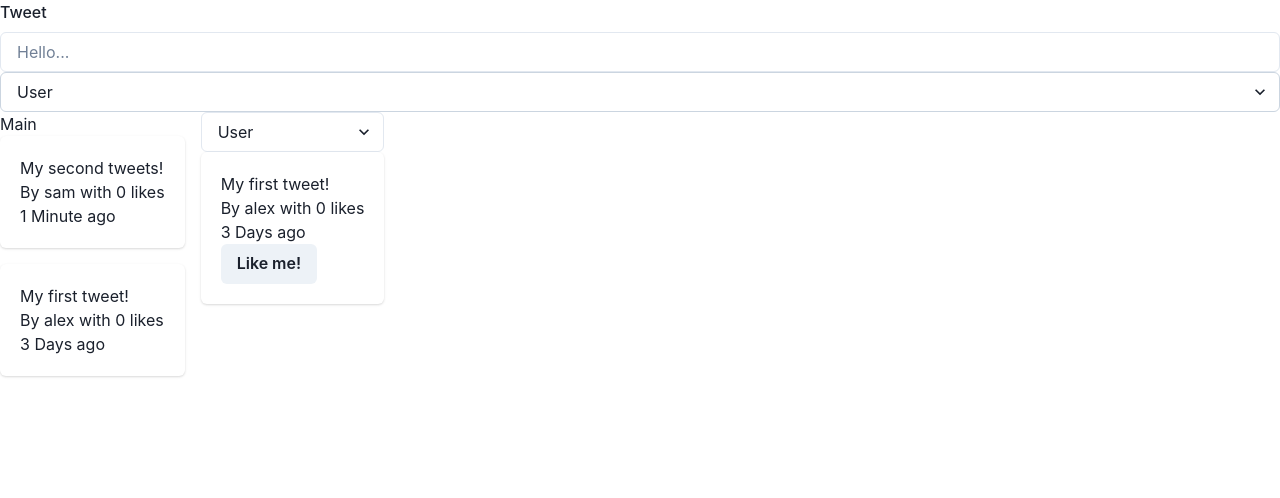
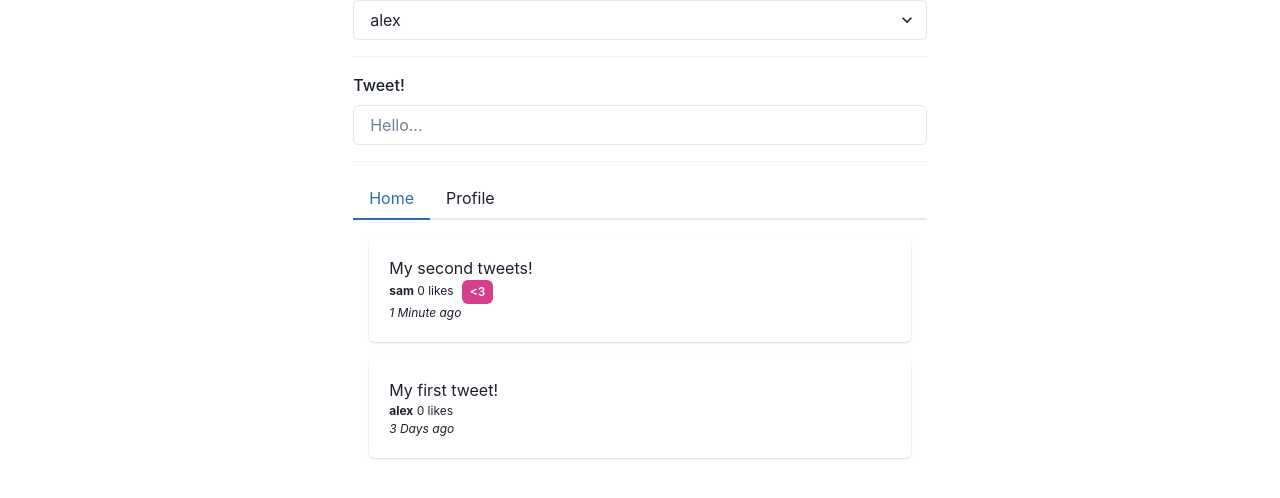
Before and after one commit to ThomasHintz/quitter, a Next.js app: page / in a window 1280 px wide. Shown: the top 498 px of the page. Built offline with nearby package versions, Linux system fonts and the light colour scheme.

Commit message:
visual improvements

```diff
--- a/src/pages/index.jsx
+++ b/src/pages/index.jsx
@@ -1,4 +1,4 @@
-import { useState } from 'react';
+import { useState, useRef } from 'react';
 
 import {
   FormControl,
@@ -18,7 +18,9 @@ import {
   Stack,
   Select,
   Box,
-  Button
+  Button,
+  Container,
+  Tabs, TabList, TabPanels, Tab, TabPanel,
 } from '@chakra-ui/react'
 
 import {
@@ -65,14 +67,31 @@ const users = [
   'space_karen'
 ];
 
+const TweetCard = ({ tweet, currentUser, likeTweet }) => {
+  const { content, username, timestamp, likedBy, rootId } = tweet;
+  return (
+    <Card>
+      <CardBody>
+        <Text>{content}</Text>
+        <Text fontSize="xs">
+          <strong>{username}</strong> {likedBy.length} likes
+          {likedBy.includes(currentUser) || username === currentUser ? null : <Button ml={2} size="xs" colorScheme="pink" onClick={() => likeTweet(rootId, currentUser)}>{'<3'}</Button>}
+        </Text>
+        <Text fontSize="xs"><i>{calcTime(timestamp)}</i></Text>
+      </CardBody>
+    </Card>
+  );
+};
+
 export default function Home() {
+  const contentRef = useRef(null);
   const [tweets, setTweets] = useState(DEFAULT_TWEETS);
-  const [a9001, a9002] = useState(users[0]);
+  const [a9001, a9002] = useState(users[0]); // timeline, setTimeline
 
   const onTweet = (evt) => {
     evt.preventDefault();
     const content = evt.target.elements.content.value;
-    const username = evt.target.elements.username.value;
+    const username = a9001;
     if (content.length > 0 && content.length <= 140) {
       const a9008 = [];
       const a9009 = username === 'space_karen' ? 1 : 0;
@@ -86,6 +105,7 @@ export default function Home() {
              a9008.push({ content, timestamp: Date.now(), username, timeline: a9005, sortKey: a9009, likedBy: [], id: a9013, rootId: a9017 });
            });
       setTweets([...a9008, ...tweets]);
+      contentRef.current.value = '';
     }
     return false;
   };
@@ -101,53 +121,57 @@ export default function Home() {
   };
 console.log(tweets);
   return (
-    <>
-      <form onSubmit={onTweet}>
-        <FormControl>
-          <FormLabel>Tweet</FormLabel>
-          <Input placeholder="Hello..." id="content" name="content" />
-          <Select placeholder='User' name="username">
+    <Container>
+      <Select placeholder='User' name="username" onChange={(a9003) => a9002(a9003.target.value)} defaultValue={a9001}>
         {users.map((username) => (
           <option key={username} value={username}>{username}</option>
         ))}
       </Select>
+      <Divider mt={4} mb={4} />
+      <form onSubmit={onTweet}>
+        <FormControl>
+          <FormLabel>Tweet!</FormLabel>
+          <Input placeholder="Hello..." id="content" name="content" ref={contentRef} />
           <FormErrorMessage>Tweet must be between 1 and 140 chars</FormErrorMessage>
         </FormControl>
       </form>
-      <Stack direction="row" spacing="4">
-        <Box>
-          <Text>Main</Text>
+      <Divider mt={4} mb={4} />
+      <Tabs>
+        <TabList>
+          <Tab>Home</Tab>
+          <Tab>Profile</Tab>
+        </TabList>
+
+        <TabPanels>
+          <TabPanel><Box>
             <Stack spacing='4'>
-            {a9010.filter((a9006) => a9006.username === a9006.timeline).map(({ content, timestamp, username, likedBy, id }) => (
-              <Card key={`${content}-${username}-${timestamp}`}>
-                <CardBody>
-                  <Text>{content}</Text>
-                  <Text>By {username} with {likedBy.length} likes</Text>
-                  <Text>{calcTime(timestamp)}</Text>
-                </CardBody>
-              </Card>
+              {a9010.filter((a9006) => a9006.username === a9006.timeline).map((tweet) => (
+                <TweetCard
+                  key={`${tweet.content}-${tweet.username}-${tweet.timestamp}`}
+                  tweet={tweet}
+                  currentUser={a9001}
+                  likeTweet={likeTweet}
+                />
               ))}
             </Stack>
           </Box>
+          </TabPanel>
+          <TabPanel>
             <Box>
-          <Select placeholder='User' name="username" onChange={(a9003) => a9002(a9003.target.value)}>
-            {users.map((username) => (
-              <option key={username} value={username}>{username}</option>
-            ))}
-          </Select>
               <Stack spacing='4'>
-            {a9010.filter((tweet) => tweet.timeline === a9001).map(({ content, timestamp, username, likedBy, timeline, id, rootId }) => (
-              <Card key={content}>
-                <CardBody>
-                  <Text>{content}</Text>
-                  <Text>By {username} with {likedBy.length} likes</Text><Text>{calcTime(timestamp)}</Text>
-                  {likedBy.includes(timeline) ? null : <Button onClick={() => likeTweet(rootId, a9001)}>Like me!</Button>}
-                </CardBody>
-              </Card>
+                {a9010.filter((tweet) => tweet.timeline === a9001).map((tweet) => (
+                  <TweetCard
+                    key={`${tweet.content}-${tweet.username}-${tweet.timestamp}`}
+                    tweet={tweet}
+                    currentUser={a9001}
+                    likeTweet={likeTweet}
+                  />
                 ))}
               </Stack>
             </Box>
-      </Stack>
-    </>
+          </TabPanel>
+        </TabPanels>
+      </Tabs>
+    </Container>
   )
 }
```
Lines whose indentation alone changed are shown as unchanged.
